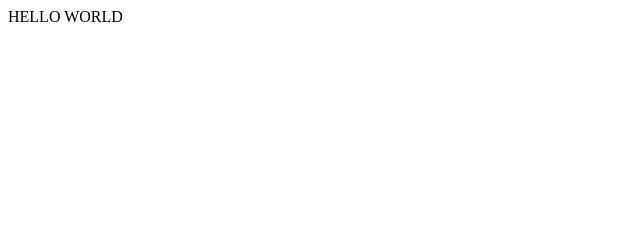
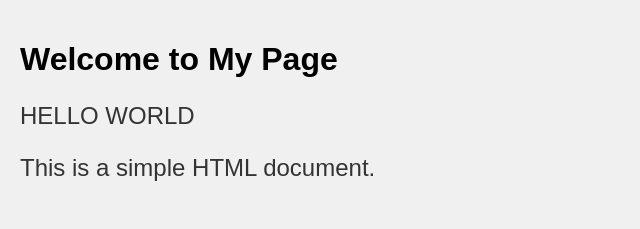
Before and after one commit to NeerajKashyap007/first-repo, a plain HTML site: page index.html in a window 1280 px wide. Shown: the whole page, without its empty margins (0-640 px from the left). Drawn offline with Linux system fonts and the light colour scheme.

Commit message:
Update index.html
✨ Enhanced the HTML structure by adding a complete document structure, title, and styling."

```diff
--- a/index.html
+++ b/index.html
@@ -1 +1,25 @@
-<p>HELLO WORLD</p>
+<!DOCTYPE html>
+<html lang="en">
+<head>
+    <meta charset="UTF-8">
+    <meta name="viewport" content="width=device-width, initial-scale=1.0">
+    <title>My First HTML Page</title>
+    <style>
+        body {
+            font-family: Arial, sans-serif;
+            background-color: #f0f0f0;
+            margin: 0;
+            padding: 20px;
+        }
+        p {
+            color: #333;
+            font-size: 24px;
+        }
+    </style>
+</head>
+<body>
+    <h1>Welcome to My Page</h1>
+    <p>HELLO WORLD</p>
+    <p>This is a simple HTML document.</p>
+</body>
+</html>
```
